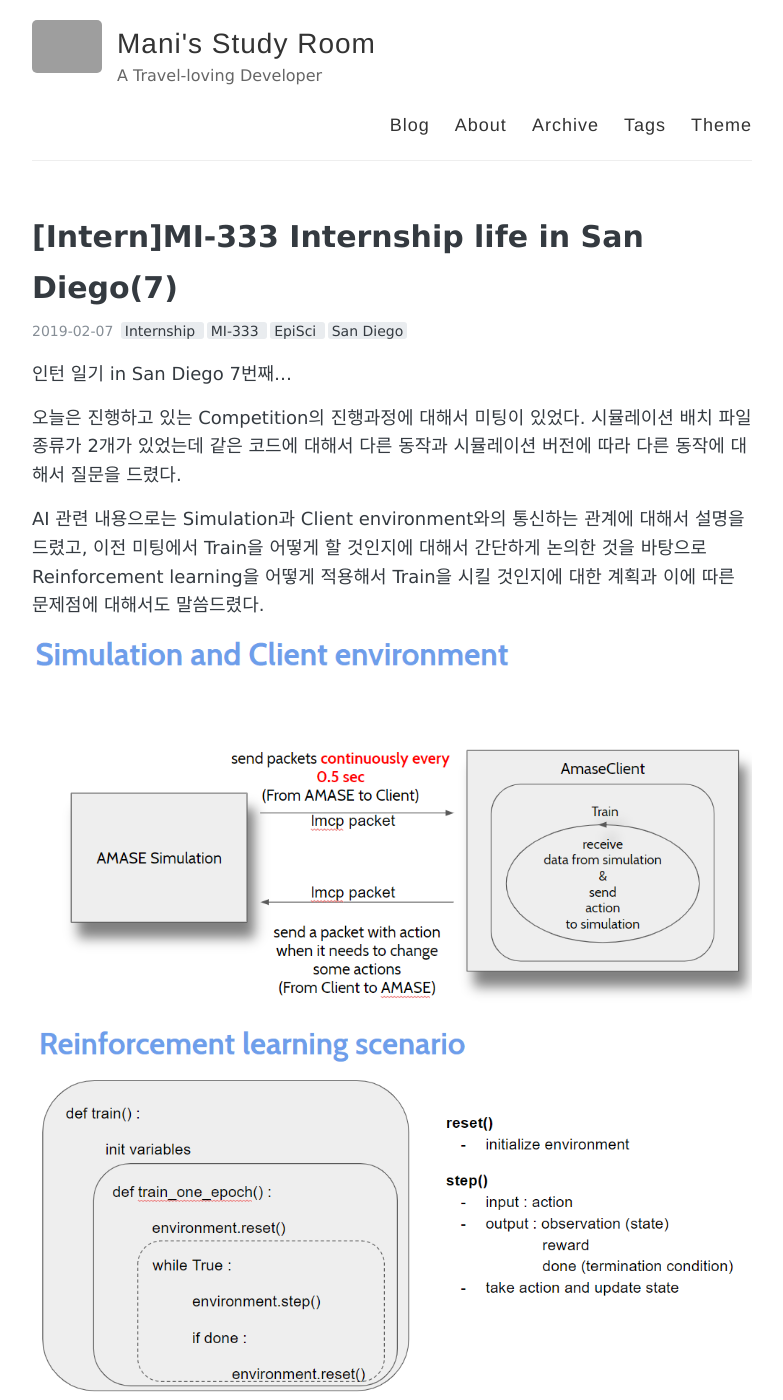
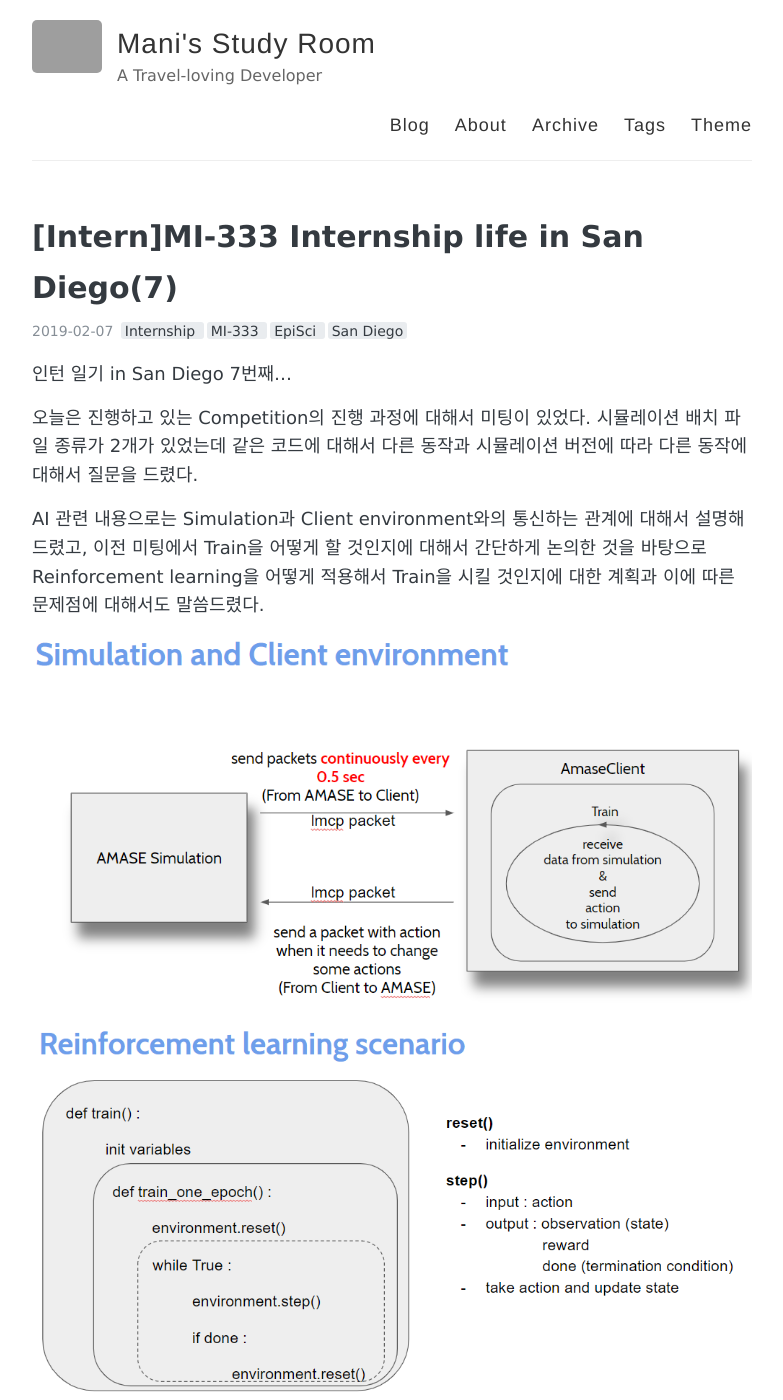
Before and after one commit to Leebyeongman/Leebyeongman.github.io, a Jekyll site: the page built from _posts/2019-02-07-MI-333(7).md, in a window 1280 px wide and 1400 px high. Shown: the whole window, without its empty margins (248-1031 px from the left). Built offline with Jekyll 4.4.1, drawn with Linux system fonts in a browser that asks for light colours; some of the changed text lies outside the part shown; grey boxes are pictures that could not be loaded.

Commit message:
modify files

```diff
--- a/_posts/2019-02-07-MI-333(7).md
+++ b/_posts/2019-02-07-MI-333(7).md
@@ -10,9 +10,9 @@ comments: true
 
 인턴 일기 in San Diego 7번째...
 
-오늘은 진행하고 있는 Competition의 진행과정에 대해서 미팅이 있었다. 시뮬레이션 배치 파일 종류가 2개가 있었는데 같은 코드에 대해서 다른 동작과 시뮬레이션 버전에 따라 다른 동작에 대해서 질문을 드렸다.
+오늘은 진행하고 있는 Competition의 진행 과정에 대해서 미팅이 있었다. 시뮬레이션 배치 파일 종류가 2개가 있었는데 같은 코드에 대해서 다른 동작과 시뮬레이션 버전에 따라 다른 동작에 대해서 질문을 드렸다.
 
-AI 관련 내용으로는 Simulation과 Client environment와의 통신하는 관계에 대해서 설명을 드렸고, 이전 미팅에서 Train을 어떻게 할 것인지에 대해서 간단하게 논의한 것을 바탕으로 Reinforcement learning을 어떻게 적용해서 Train을 시킬 것인지에 대한 계획과 이에 따른 문제점에 대해서도 말씀드렸다.
+AI 관련 내용으로는 Simulation과 Client environment와의 통신하는 관계에 대해서 설명해 드렸고, 이전 미팅에서 Train을 어떻게 할 것인지에 대해서 간단하게 논의한 것을 바탕으로 Reinforcement learning을 어떻게 적용해서 Train을 시킬 것인지에 대한 계획과 이에 따른 문제점에 대해서도 말씀드렸다.
 
 ![ppt1]({{ site.baseurl }}/images/Mani/2019-02-07-ppt1.PNG)
 
```
Also changed, not shown: other parts of _posts/2019-02-07-MI-333(7).md (+1 -1 lines), _posts/2019-01-30-MI-333(5).md (+2 -2 lines), _posts/2019-02-09-MI-333(8).md (+2 -2 lines).
